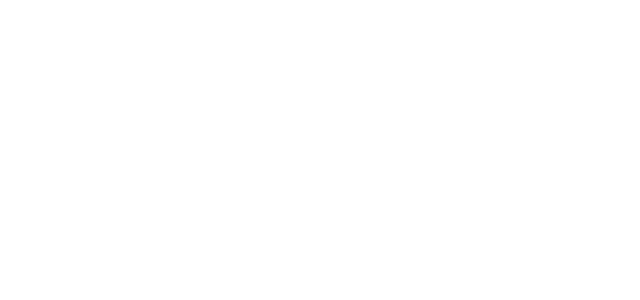
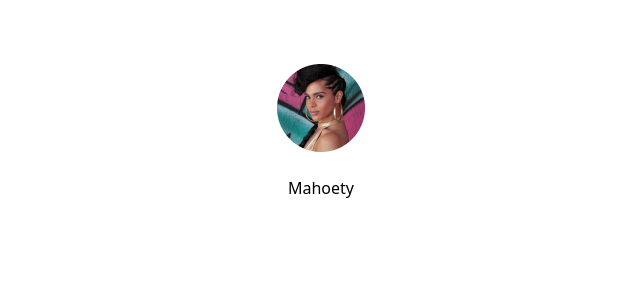
Before and after one commit to YhinkaDevOps/webpage-with-frontend-technologies, a React (Create React App) app: page / in a window 1280 px wide. Shown: the top 300 px of the page, without its empty margins (319-959 px from the left). Built offline with nearby package versions, Linux system fonts and the light colour scheme.

Commit message:
import profile image
Imported profile image and styled it including twitter name

```diff
--- a/src/components/Main.jsx
+++ b/src/components/Main.jsx
@@ -1,11 +1,22 @@
 import React from "react"
+import profileimage from "../assets/images/profile__img.png"
 
 const Main = () => {
   return (
     <div className="main-container pt-16 pl-28 pr-28 ">
       <div className="main-section pr-8 pl-8 items-center flex flex-col ">
         <div className="main-content flex flex-col items-start p-0">
-          <div className="profile-section"></div>
+          <div className="profile-section flex flex-col items-center">
+            <img
+              className="mb-6"
+              src={profileimage}
+              alt="profile-image"
+              id="profile__img"
+            />
+            <p className="font-inter" id="twitter">
+              Mahoety
+            </p>
+          </div>
           <div className="link-section"></div>
         </div>
       </div>
```
